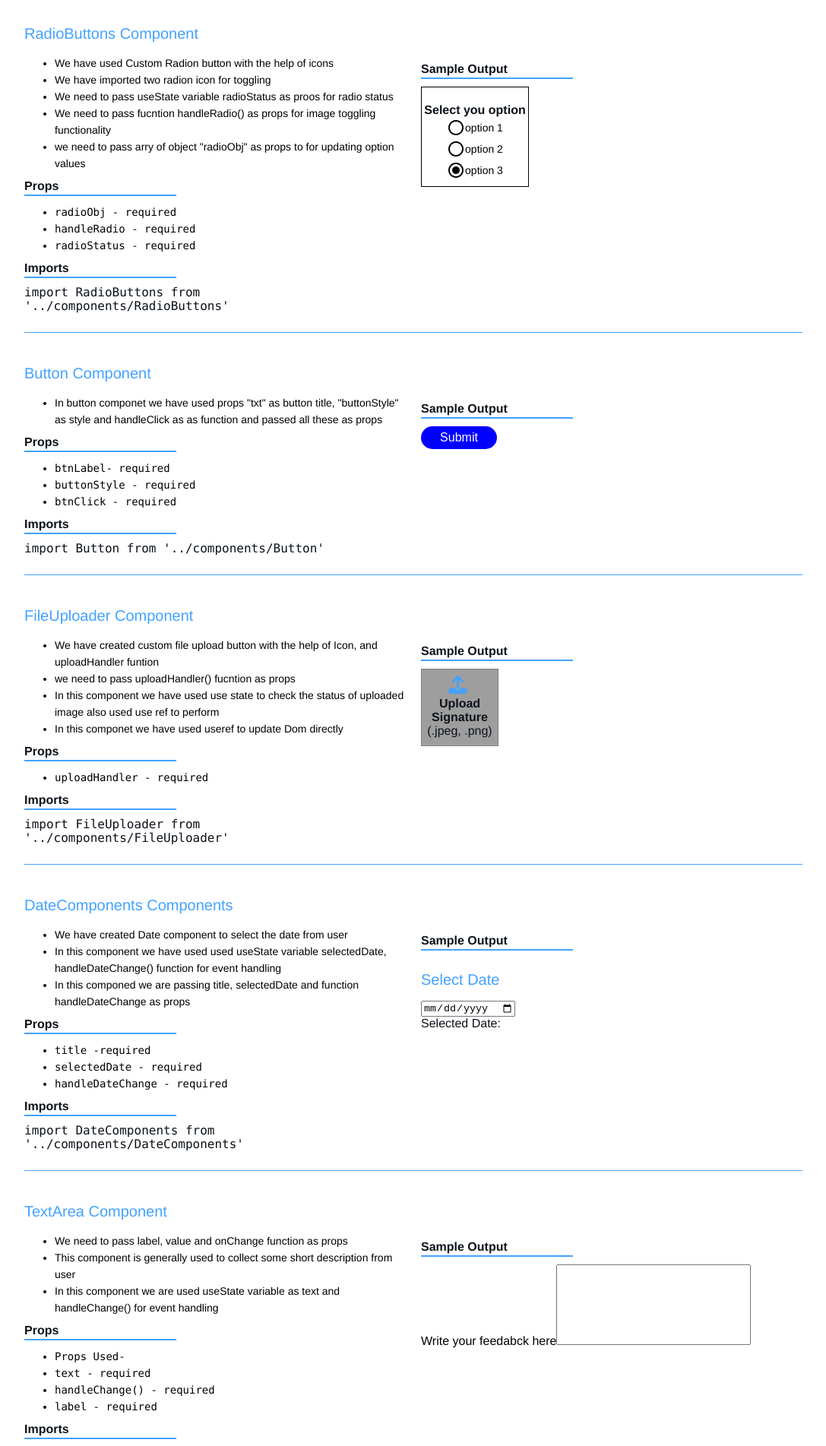
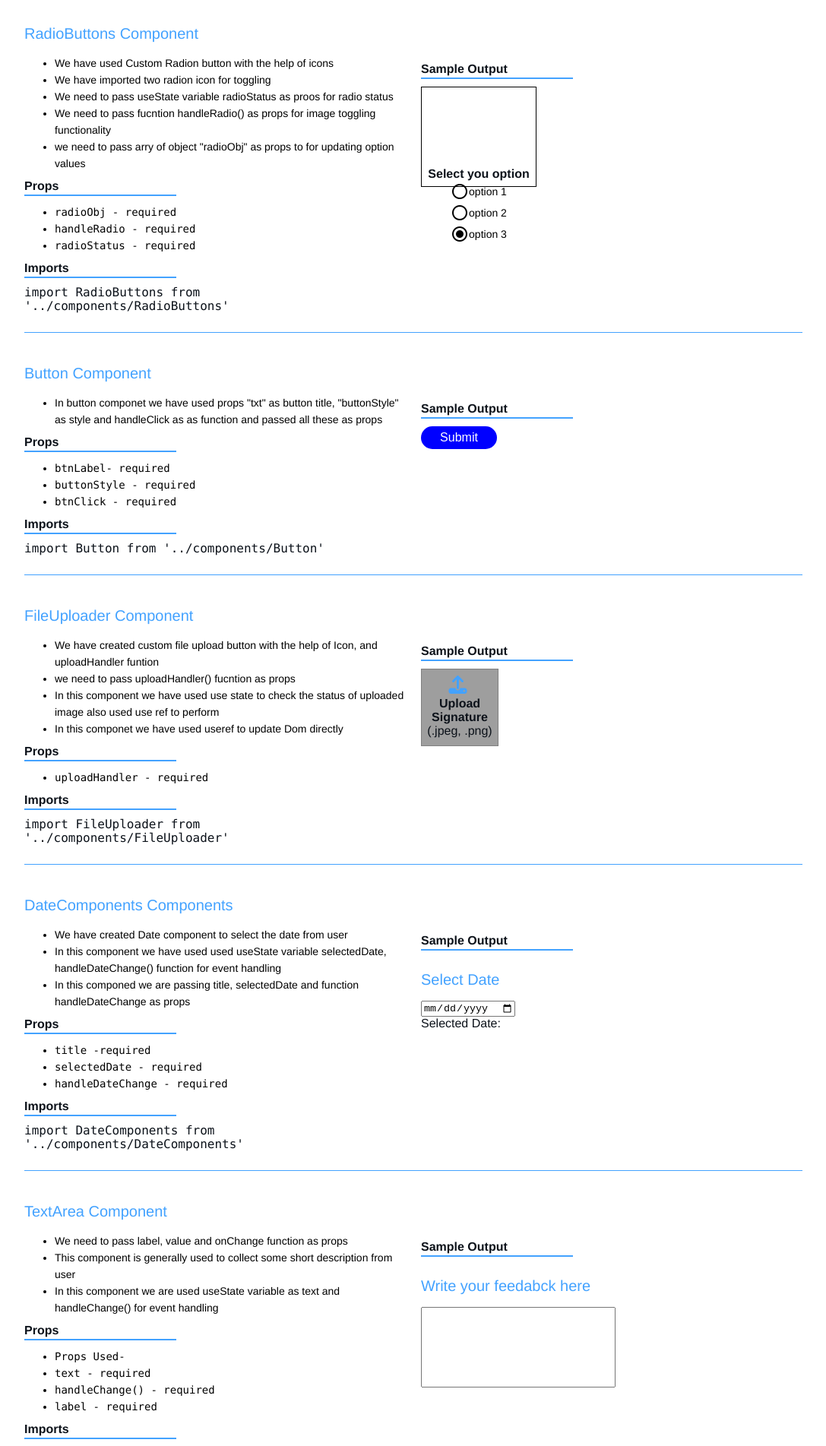
Before and after one commit to Sumit2406/floatrweb, a React (Create React App) app: page /description in a window 1280 px wide. Shown: the part 1040-2943 px from the top of the page at 76% size, without its empty margins (96-1183 px from the left). Built offline with nearby package versions, Linux system fonts and the light colour scheme; grey boxes are pictures that could not be loaded.

Commit message:
changes done in dropdown CSS

```diff
--- a/src/components/TextArea.js
+++ b/src/components/TextArea.js
@@ -5,7 +5,9 @@ export default function TextArea({ label, value, onChange }) {
   console.log(value);
   return (
 <div className='TextAreaContainer'>
-      <label className='TextAreaLabel'>{label}</label>
+      {/* <label className='TextAreaLabel'>{label}</label> */}
+      <h2 className='TextAreaLabel'>{label}</h2>
+
       <textarea
         value={value}
         onChange={onChange}
--- a/src/scss/components.scss
+++ b/src/scss/components.scss
@@ -257,7 +257,7 @@ textarea{
 // Radio button
 
 .radiodiv{
-  width:140px;
+  width:150px;
   height:130px;
   border: 1px solid black;
   align-content: center;
@@ -266,8 +266,8 @@ textarea{
     flex-direction: column;
     align-items: center;
     justify-content: center;
-    margin-top: 15px;
-
+    margin-top: 105px;
+    // margin-bottom: 20px;
     .radioul{
         .radiolist{
         position: relative;
@@ -280,7 +280,7 @@ textarea{
         align-items: center;
       }
     }
-      }
+  }
 
 
 
```
